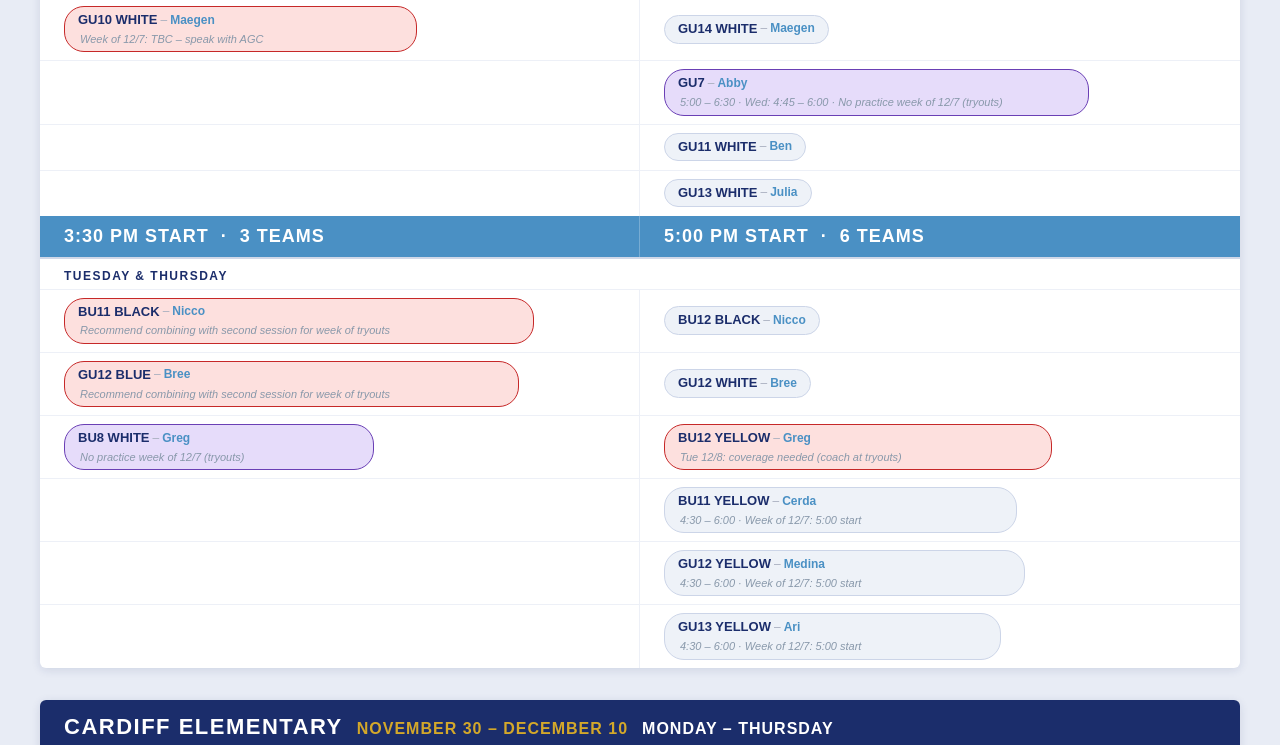
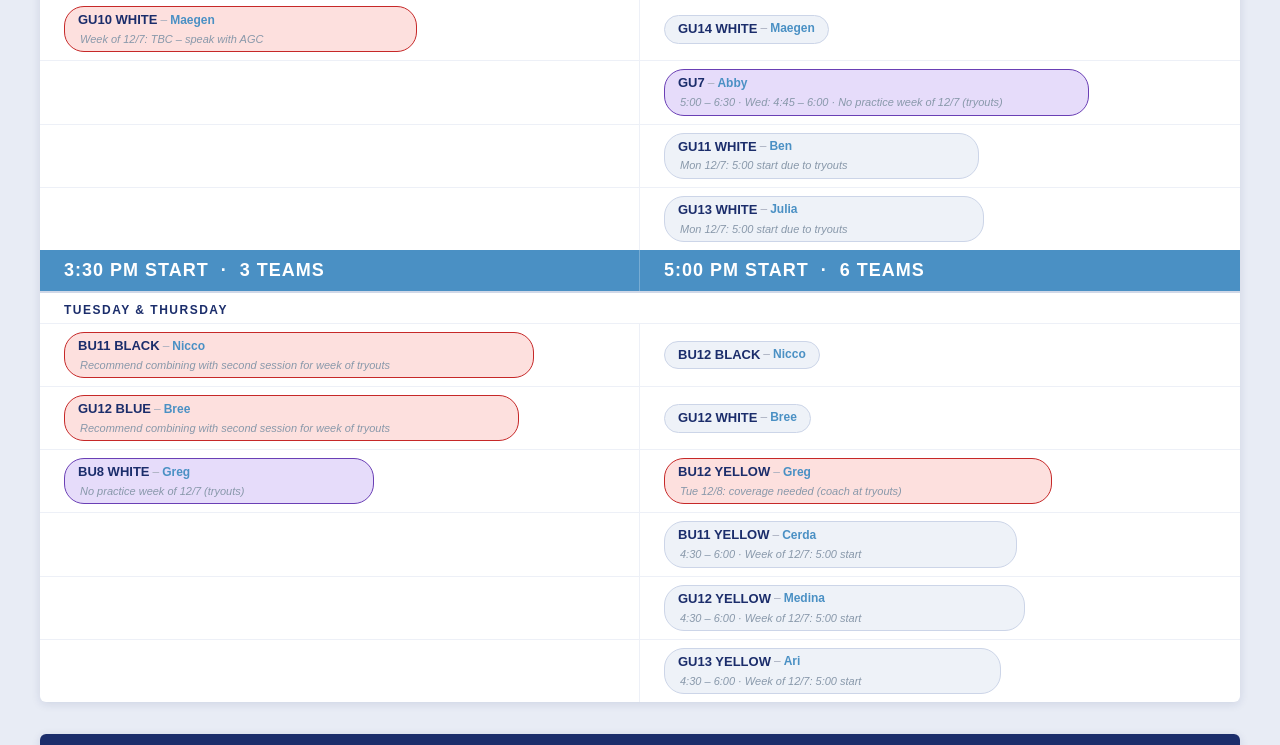
Before and after one commit to marktsi/sdsypracticeschedule, a plain HTML site: page index.html in a window 1280 px wide. Shown: the part 882-1627 px from the top of the page. Drawn offline with Linux system fonts and the light colour scheme.

Commit message:
Add Mon 12/7 5:00 start note for GU11 White and GU13 White
Co-Authored-By: Claude Opus 5.5 <noreply@anthropic.com>
Claude-Session: https://claude.ai/code/session_01AECWj5LBZBNitDB5stuJwk

```diff
--- a/index.html
+++ b/index.html
@@ -101,11 +101,11 @@
   </div>
   <div class="team-row">
     <div class="team-cell"></div>
-    <div class="team-cell"><div class="pill"><span class="pill-team">GU11 WHITE</span><span class="pill-sep">–</span><span class="pill-coach">Ben</span></div></div>
+    <div class="team-cell"><div class="pill"><span class="pill-team">GU11 WHITE</span><span class="pill-sep">–</span><span class="pill-coach">Ben</span><span class="pill-note">Mon 12/7: 5:00 start due to tryouts</span></div></div>
   </div>
   <div class="team-row">
     <div class="team-cell"></div>
-    <div class="team-cell"><div class="pill"><span class="pill-team">GU13 WHITE</span><span class="pill-sep">–</span><span class="pill-coach">Julia</span></div></div>
+    <div class="team-cell"><div class="pill"><span class="pill-team">GU13 WHITE</span><span class="pill-sep">–</span><span class="pill-coach">Julia</span><span class="pill-note">Mon 12/7: 5:00 start due to tryouts</span></div></div>
   </div>
   <div class="time-header">
     <div class="time-col">3:30 PM START &nbsp;·&nbsp; 3 teams</div>
```
